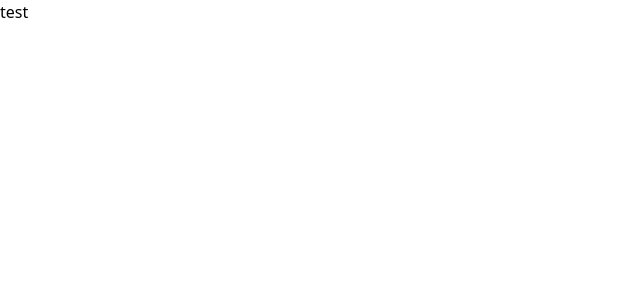
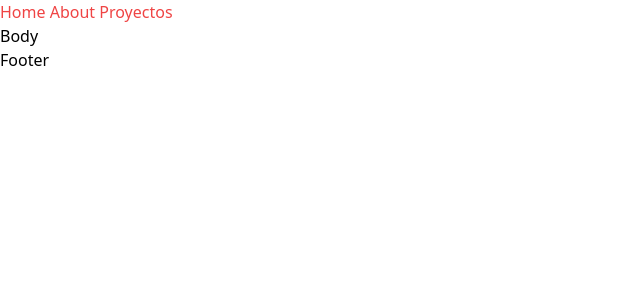
Before and after one commit to uri1490/ProyectoPortafolio, a React (Vite) app: page / in a window 1280 px wide. Shown: the top 300 px of the page, without its empty margins (0-640 px from the left). Built offline with nearby package versions, Linux system fonts and the light colour scheme.

Commit message:
restructuracion del portafolio

```diff
--- /dev/null
+++ b/src/components/Body.jsx
@@ -0,0 +1,5 @@
+import React from "react";
+
+export const Body = () => {
+  return <div>Body</div>;
+};
--- /dev/null
+++ b/src/components/Encabezado.jsx
@@ -0,0 +1,11 @@
+import React from "react";
+
+export const Encabezado = () => {
+  return (
+    <>
+      <nav className="navbar bg-dark w-full justify-center text-red-500">
+        Home About Proyectos
+      </nav>
+    </>
+  );
+};
--- /dev/null
+++ b/src/components/Footer.jsx
@@ -0,0 +1,5 @@
+import React from "react";
+
+export const Footer = () => {
+  return <div>Footer</div>;
+};
--- a/src/components/Layout.jsx
+++ /dev/null
@@ -1,37 +0,0 @@
-import { BrowserRouter, Route, Routes, createBrowserRouter } from "react-router-dom"
-import { Home } from "./Home"
-import { About } from "./About"
-import { Error } from "./Error"
-import { Principal } from "./Principal"
-import { Projects } from "./Projects"
-/* export const Layout=()=>{
-    return(
-        <>
-            <BrowserRouter>
-                <Routes>
-                    <Route element={<Home></Home>} path="/"></Route>
-                    <Route element={<About></About>} path="About"></Route>
-                </Routes>
-            </BrowserRouter>
-        </>
-    )
-} */
-export const Layout = createBrowserRouter([
-    {
-        path:"/",
-        element:<Principal/>,
-        errorElement:<Error></Error>,
-        children: [
-            {
-                path:"About",
-                element:<About/>,
-            },
-            {
-                path:"Projects",
-                element:<Projects/>,
-            },
-        ]
-    },
-
-
-])
--- a/src/components/Principal.jsx
+++ b/src/components/Principal.jsx
@@ -1,26 +1,13 @@
 import { Link, Outlet } from "react-router-dom";
-
+import { Encabezado } from "./Encabezado";
+import { Body } from "./Body";
+import { Footer } from "./Footer";
 export const Principal = () => {
   return (
     <>
-      <nav className="navbar navbar-dark bg-dark">
-        <div className="container">
-          <ul>
-            test
-            {/* <li>
-                        <Link to="/">Home</Link>
-                    </li>
-                    <li>
-                        <Link to="/About">About</Link>
-                    </li>
-                    <li>
-                        <Link to="/Projects">Projects</Link>
-                </li>
-            */}
-          </ul>
-        </div>
-      </nav>
-      <Outlet></Outlet>
+      <Encabezado></Encabezado>
+      <Body></Body>
+      <Footer></Footer>
     </>
   );
 };
--- a/src/main.jsx
+++ b/src/main.jsx
@@ -1,12 +1,11 @@
 import React from "react";
 import ReactDOM from "react-dom/client";
-import { Layout } from "./components/Layout";
-import { RouterProvider } from "react-router-dom";
 //import App from './App.jsx'
 import "./index.css";
+import { Principal } from "./components/Principal";
 
 ReactDOM.createRoot(document.getElementById("root")).render(
   <React.StrictMode>
-    <RouterProvider router={Layout}></RouterProvider>
+    <Principal></Principal>
   </React.StrictMode>
 );
--- a/src/routes/routes.jsx
+++ /dev/null
@@ -1,8 +0,0 @@
-import { RouteObject } from "react-router-dom";
-
-const NotFoundRouter=RouteObject={
-path:"*",
-element:<div>Not Found</div>
-}
-
-export const routes=RouteObject[]=[NotFoundRouter];
```
